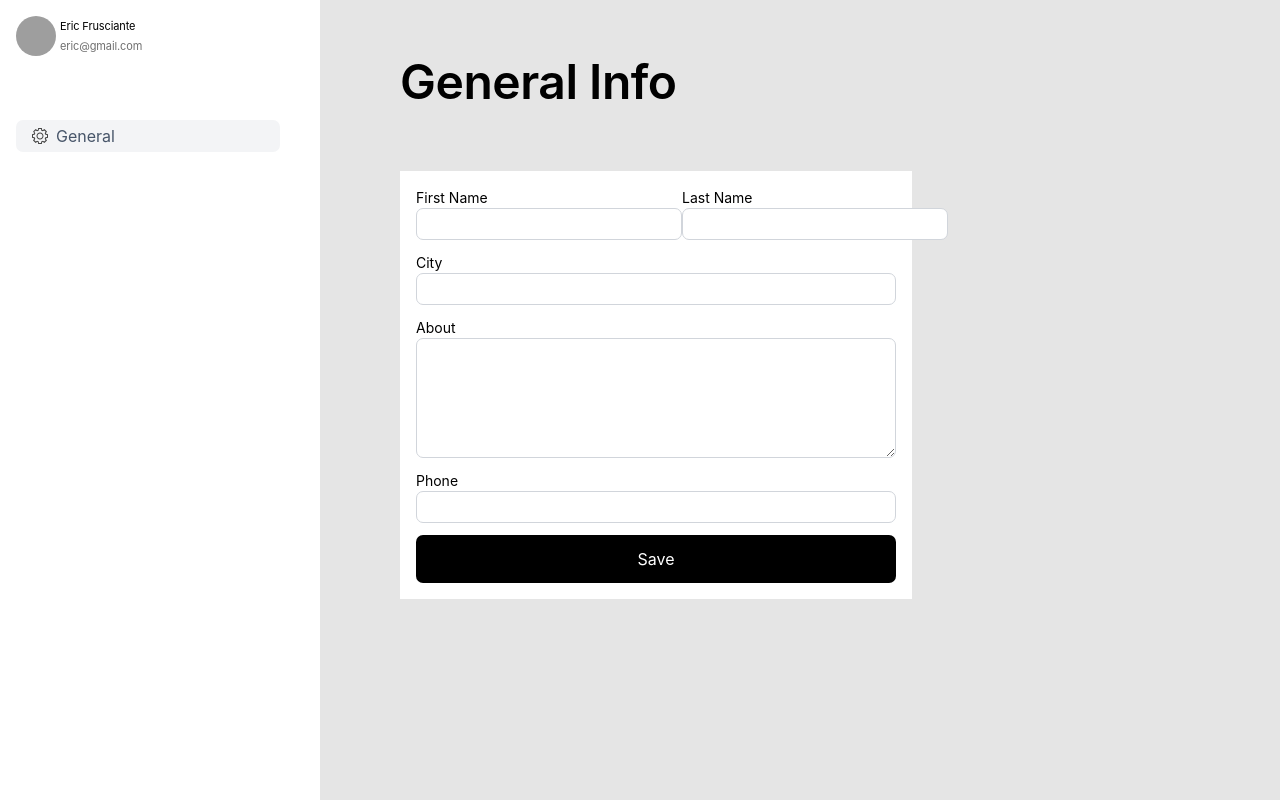
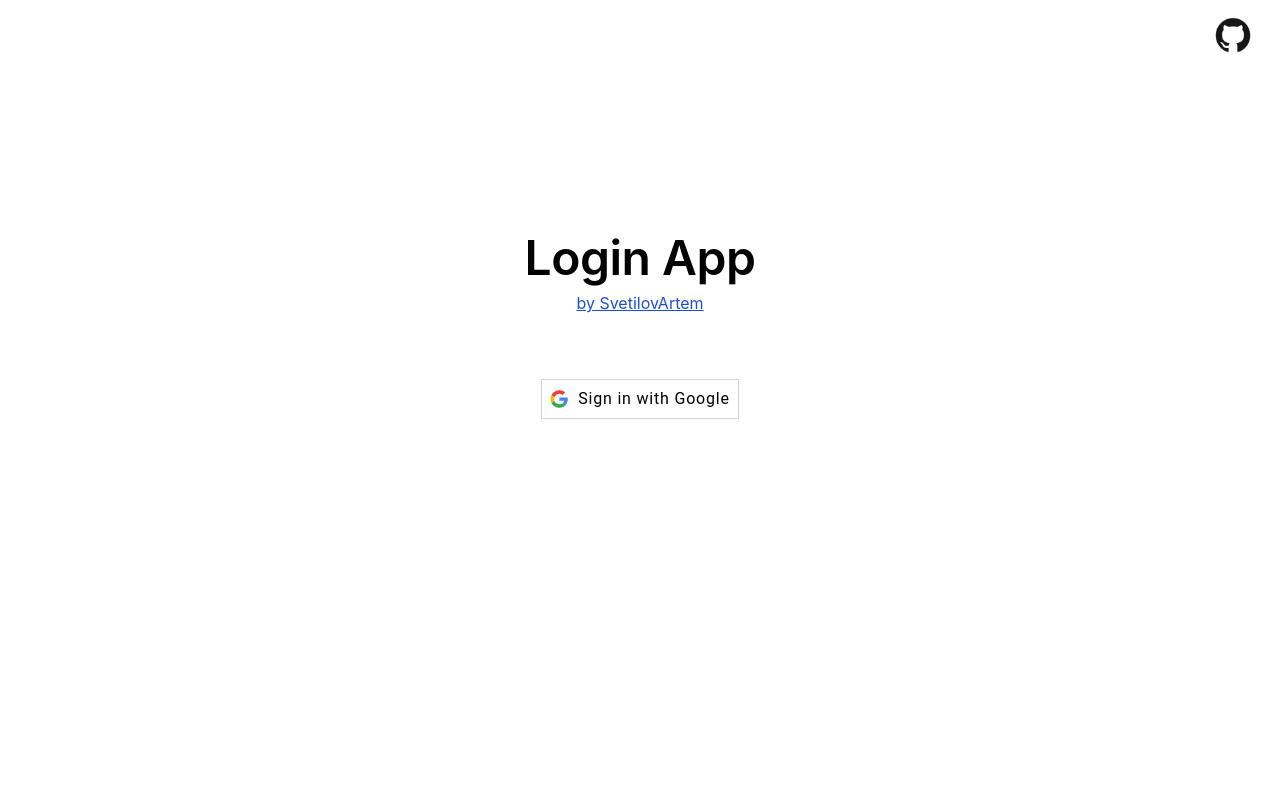
Before and after one commit to SvetilovArtem/LoginApp, a React (Create React App) app: page / in a window 1280 px wide. Built offline with nearby package versions, Linux system fonts and the light colour scheme; grey boxes are pictures that could not be loaded.

Commit message:
fixed google button

```diff
--- a/public/index.html
+++ b/public/index.html
@@ -2,42 +2,19 @@
 <html lang="en">
   <head>
     <meta charset="utf-8" />
-    <link rel="icon" href="%PUBLIC_URL%/favicon.ico" />
+    <link rel="icon" href="%PUBLIC_URL%/favicon-32x32.png" />
     <meta name="viewport" content="width=device-width, initial-scale=1" />
     <meta name="theme-color" content="#000000" />
     <meta
       name="description"
       content="Web site created using create-react-app"
     />
-    <link rel="apple-touch-icon" href="%PUBLIC_URL%/logo192.png" />
-    <!--
-      manifest.json provides metadata used when your web app is installed on a
-      user's mobile device or desktop. See https://developers.google.com/web/fundamentals/web-app-manifest/
-    -->
     <link rel="manifest" href="%PUBLIC_URL%/manifest.json" />
-    <!--
-      Notice the use of %PUBLIC_URL% in the tags above.
-      It will be replaced with the URL of the `public` folder during the build.
-      Only files inside the `public` folder can be referenced from the HTML.
 
-      Unlike "/favicon.ico" or "favicon.ico", "%PUBLIC_URL%/favicon.ico" will
-      work correctly both with client-side routing and a non-root public URL.
-      Learn how to configure a non-root public URL by running `npm run build`.
-    -->
-    <title>React App</title>
+    <title>Login App</title>
   </head>
   <body>
     <noscript>You need to enable JavaScript to run this app.</noscript>
     <div id="root"></div>
-    <!--
-      This HTML file is a template.
-      If you open it directly in the browser, you will see an empty page.
-
-      You can add webfonts, meta tags, or analytics to this file.
-      The build step will place the bundled scripts into the <body> tag.
-
-      To begin the development, run `npm start` or `yarn start`.
-      To create a production bundle, use `npm run build` or `yarn build`.
-    -->
   </body>
 </html>
--- a/src/App.tsx
+++ b/src/App.tsx
@@ -4,7 +4,7 @@ import Login from './pages/Login';
 import './index.css'
 
 function App() {
-  const [isAuth, setIsAuth] = useState(true)
+  const [isAuth, setIsAuth] = useState(false)
   return (
     <div className="App">
       {
--- a/src/components/Button/Button.tsx
+++ b/src/components/Button/Button.tsx
@@ -2,7 +2,7 @@ import React from 'react'
 import styles from './Button.module.scss'
 
 interface ButtonProps {
-    text: string,
+    text?: string,
     type?: 'button' | 'submit' | 'reset' | undefined,
     children?: React.ReactNode
     onClickHandler?: () => void
--- /dev/null
+++ b/src/components/Button/GoogleButton.scss
@@ -0,0 +1,9 @@
+.googleButton svg {
+    width: 18px;
+    height: 18px;
+    margin-right: 10px;
+  }
+  .googleButton {
+    font-family: 'Roboto';
+    letter-spacing: 0.05rem;
+  }
--- /dev/null
+++ b/src/components/Button/GoogleButton.tsx
@@ -0,0 +1,14 @@
+import React from 'react'
+import SvgIconCreator from '../../icons/SvgIconCreator'
+import './GoogleButton.scss'
+
+const GoogleButton = () => {
+  return (
+    <div className='flex items-center h-10 w-50 px-2 bg-white googleButton border border-zinc-300 cursor-pointer'>
+        <SvgIconCreator type='google' />
+        <span>Sign in with Google</span>
+    </div>
+  )
+}
+
+export default GoogleButton
--- a/src/components/Sidebar/User/User.tsx
+++ b/src/components/Sidebar/User/User.tsx
@@ -7,7 +7,7 @@ const User = () => {
         <img src="https://klike.net/uploads/posts/2019-03/1551511804_3.jpg" alt="" className='rounded-full w-10 h-10'/>
         <div >
             <div>Eric Frusciante</div>
-            <a href='mailto:eric@gmail.com' style={{color: '#707070'}}>eric@gmail.com</a>
+            <a href='mailto:eric@gmail.com' className='text-neutral-500'>eric@gmail.com</a>
         </div>
     </div>
   )
--- a/src/firebaseConfig/firebase.ts
+++ b/src/firebaseConfig/firebase.ts
@@ -3,7 +3,9 @@ import { initializeApp } from 'firebase/app'
 import { getFirestore } from "firebase/firestore";
 import { getAuth } from "firebase/auth";
 
-export const FirebaseApp = initializeApp(firebaseConfig);
+const FirebaseApp = initializeApp(firebaseConfig);
 
-export const firestore = getFirestore(FirebaseApp)
-export const auth = getAuth(FirebaseApp)
+const firestore = getFirestore(FirebaseApp)
+const auth = getAuth(FirebaseApp)
+
+export { firestore, auth }
--- a/src/icons/SvgIconCreator.tsx
+++ b/src/icons/SvgIconCreator.tsx
@@ -29,6 +29,51 @@ const SvgIconCreator = ({type}:SvgIconCreatorProps) => {
                     <path fill="#444444" d="M8 4.5c-1.9 0-3.5 1.6-3.5 3.5s1.6 3.5 3.5 3.5 3.5-1.6 3.5-3.5c0-1.9-1.6-3.5-3.5-3.5zM8 10.5c-1.4 0-2.5-1.1-2.5-2.5s1.1-2.5 2.5-2.5 2.5 1.1 2.5 2.5c0 1.4-1.1 2.5-2.5 2.5z"></path>
                 </svg>
             )
+        case 'google-button':
+            return (
+                <svg width="46px" height="46px" viewBox="0 0 46 46" version="1.1" xmlns="http://www.w3.org/2000/svg" xmlnsXlink="http://www.w3.org/1999/xlink">
+
+                    <title>btn_google_light_normal_ios</title>
+                    <desc>Created with Sketch.</desc>
+                    <defs>
+                        <filter x="-50%" y="-50%" width="200%" height="200%" filterUnits="objectBoundingBox" id="filter-1">
+                            <feOffset dx="0" dy="1" in="SourceAlpha" result="shadowOffsetOuter1"></feOffset>
+                            <feGaussianBlur stdDeviation="0.5" in="shadowOffsetOuter1" result="shadowBlurOuter1"></feGaussianBlur>
+                            <feColorMatrix values="0 0 0 0 0   0 0 0 0 0   0 0 0 0 0  0 0 0 0.168 0" in="shadowBlurOuter1" type="matrix" result="shadowMatrixOuter1"></feColorMatrix>
+                            <feOffset dx="0" dy="0" in="SourceAlpha" result="shadowOffsetOuter2"></feOffset>
+                            <feGaussianBlur stdDeviation="0.5" in="shadowOffsetOuter2" result="shadowBlurOuter2"></feGaussianBlur>
+                            <feColorMatrix values="0 0 0 0 0   0 0 0 0 0   0 0 0 0 0  0 0 0 0.084 0" in="shadowBlurOuter2" type="matrix" result="shadowMatrixOuter2"></feColorMatrix>
+                            <feMerge>
+                                <feMergeNode in="shadowMatrixOuter1"></feMergeNode>
+                                <feMergeNode in="shadowMatrixOuter2"></feMergeNode>
+                                <feMergeNode in="SourceGraphic"></feMergeNode>
+                            </feMerge>
+                        </filter>
+                        <rect id="path-2" x="0" y="0" width="40" height="40" rx="2"></rect>
+                    </defs>
+                    <g id="Google-Button" stroke="none" stroke-width="1" fill="none" fill-rule="evenodd" >
+                        <g id="9-PATCH" transform="translate(-608.000000, -160.000000)"></g>
+                        <g id="btn_google_light_normal" transform="translate(-1.000000, -1.000000)">
+                            <g id="button" transform="translate(4.000000, 4.000000)" filter="url(#filter-1)">
+                                <g id="button-bg">
+                                    <use fill="#FFFFFF" fill-rule="evenodd" xlinkHref="#path-2"></use>
+                                    <use fill="none" xlinkHref="#path-2"></use>
+                                    <use fill="none" xlinkHref="#path-2"></use>
+                                    <use fill="none" xlinkHref="#path-2"></use>
+                                </g>
+                            </g>
+                            <g id="logo_googleg_48dp" transform="translate(15.000000, 15.000000)">
+                                <path d="M17.64,9.20454545 C17.64,8.56636364 17.5827273,7.95272727 17.4763636,7.36363636 L9,7.36363636 L9,10.845 L13.8436364,10.845 C13.635,11.97 13.0009091,12.9231818 12.0477273,13.5613636 L12.0477273,15.8195455 L14.9563636,15.8195455 C16.6581818,14.2527273 17.64,11.9454545 17.64,9.20454545 L17.64,9.20454545 Z" id="Shape" fill="#4285F4"></path>
+                                <path d="M9,18 C11.43,18 13.4672727,17.1940909 14.9563636,15.8195455 L12.0477273,13.5613636 C11.2418182,14.1013636 10.2109091,14.4204545 9,14.4204545 C6.65590909,14.4204545 4.67181818,12.8372727 3.96409091,10.71 L0.957272727,10.71 L0.957272727,13.0418182 C2.43818182,15.9831818 5.48181818,18 9,18 L9,18 Z" id="Shape" fill="#34A853"></path>
+                                <path d="M3.96409091,10.71 C3.78409091,10.17 3.68181818,9.59318182 3.68181818,9 C3.68181818,8.40681818 3.78409091,7.83 3.96409091,7.29 L3.96409091,4.95818182 L0.957272727,4.95818182 C0.347727273,6.17318182 0,7.54772727 0,9 C0,10.4522727 0.347727273,11.8268182 0.957272727,13.0418182 L3.96409091,10.71 L3.96409091,10.71 Z" id="Shape" fill="#FBBC05"></path>
+                                <path d="M9,3.57954545 C10.3213636,3.57954545 11.5077273,4.03363636 12.4404545,4.92545455 L15.0218182,2.34409091 C13.4631818,0.891818182 11.4259091,0 9,0 C5.48181818,0 2.43818182,2.01681818 0.957272727,4.95818182 L3.96409091,7.29 C4.67181818,5.16272727 6.65590909,3.57954545 9,3.57954545 L9,3.57954545 Z" id="Shape" fill="#EA4335"></path>
+                                <path d="M0,0 L18,0 L18,18 L0,18 L0,0 Z" id="Shape" ></path>
+                            </g>
+                            <g id="handles_square"></g>
+                        </g>
+                    </g>
+                </svg>
+            )
 
         default:
             return null
--- a/src/index.css
+++ b/src/index.css
@@ -7,7 +7,6 @@
 body {
   margin: 0;
   font-family: 'Roboto', sans-serif;
-  background: #e5e5e5;
 }
 
 code {
@@ -19,12 +18,6 @@ h1, h2, h3, h4, p, ul {
   padding: 0;
 }
 
-/* LOGIN PAGE */
-.googleButton svg {
-  width: 20px;
-  height: 20px;
-}
-
 /* GENERAL PROFILE */
 
 .content {
--- a/src/index.tsx
+++ b/src/index.tsx
@@ -3,13 +3,17 @@ import ReactDOM from 'react-dom/client';
 import './index.css';
 import App from './App';
 import reportWebVitals from './reportWebVitals';
+import { Provider } from 'react-redux';
+import { store } from './redux/store';
 
 const root = ReactDOM.createRoot(
   document.getElementById('root') as HTMLElement
 );
 root.render(
   <React.StrictMode>
-    <App />
+    <Provider store={store}>
+      <App />
+    </Provider>
   </React.StrictMode>
 );
 
--- a/src/pages/Login.tsx
+++ b/src/pages/Login.tsx
@@ -1,4 +1,5 @@
 import Button from '../components/Button/Button'
+import GoogleButton from '../components/Button/GoogleButton'
 import SvgIconCreator from '../icons/SvgIconCreator'
 
 const Login = () => {
@@ -6,12 +7,8 @@ const Login = () => {
   return (
     <div className='flex flex-col justify-center items-center max-w-61 mt-56 mb-56 mx-auto font-inter login'>
         <h1 className='text-5xl'>Login App</h1>
-        <a href="#" className='mb-12'>by SvetilovArtem</a>
-        <div className='googleButton border-solid border-2 border-b-zinc-700 rounded-lg text-base w-px-190 max-h-px-40 p-1'>
-          <Button text='Sign in with Google' type='button' onClickHandler={()=>{}}>
-              <SvgIconCreator type='google' />
-          </Button>
-        </div>
+        <a href="https://github.com/SvetilovArtem" className='mb-16 underline text-blue-700'>by SvetilovArtem</a>
+        <GoogleButton />
         <a href='https://github.com/SvetilovArtem/LoginApp' className="absolute top-3 right-6">
           <SvgIconCreator type='github' />
         </a>
```
Also changed, not shown: public/favicon-32x32.png (added), 1 other file (tests, documents, lock files or other folders).
